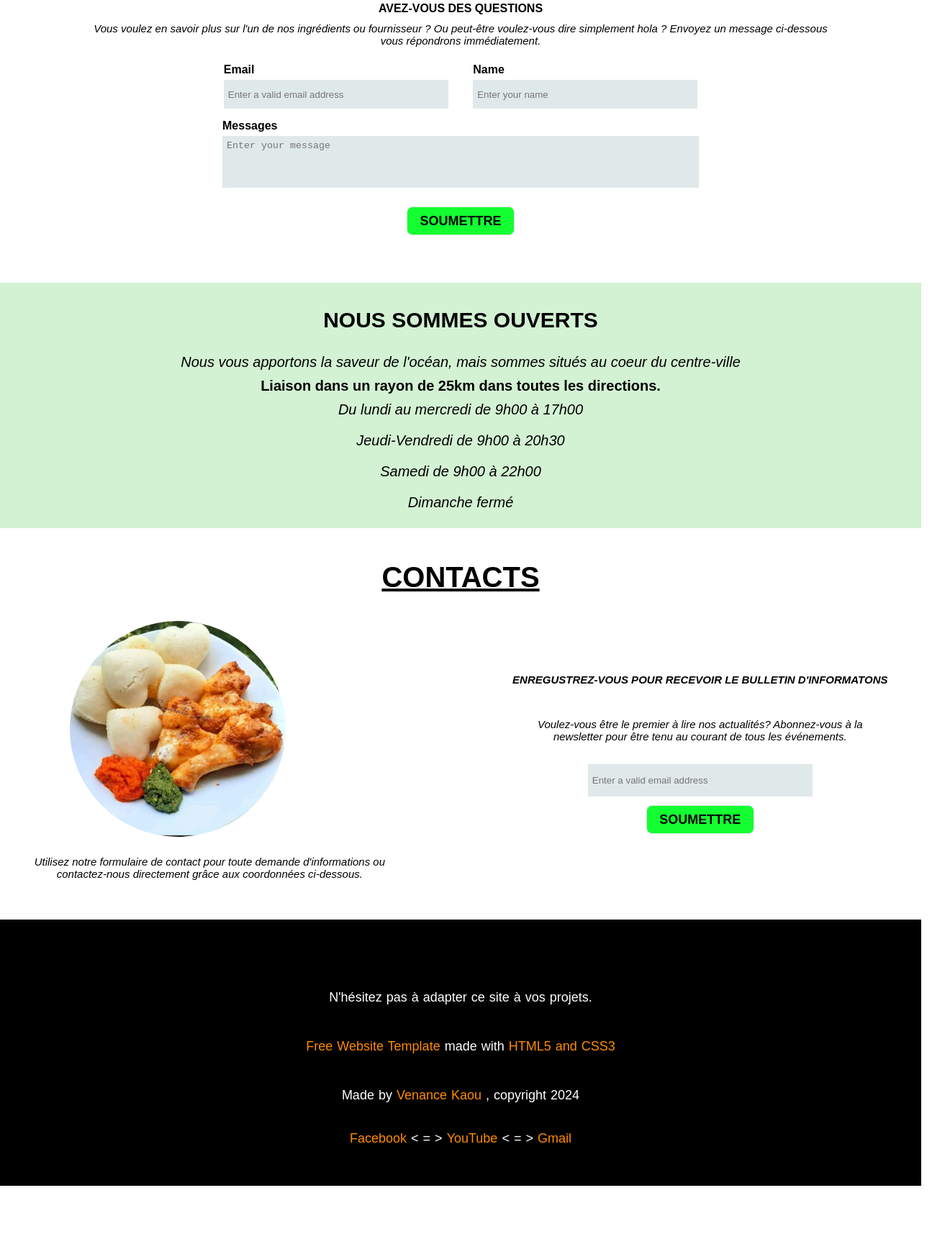
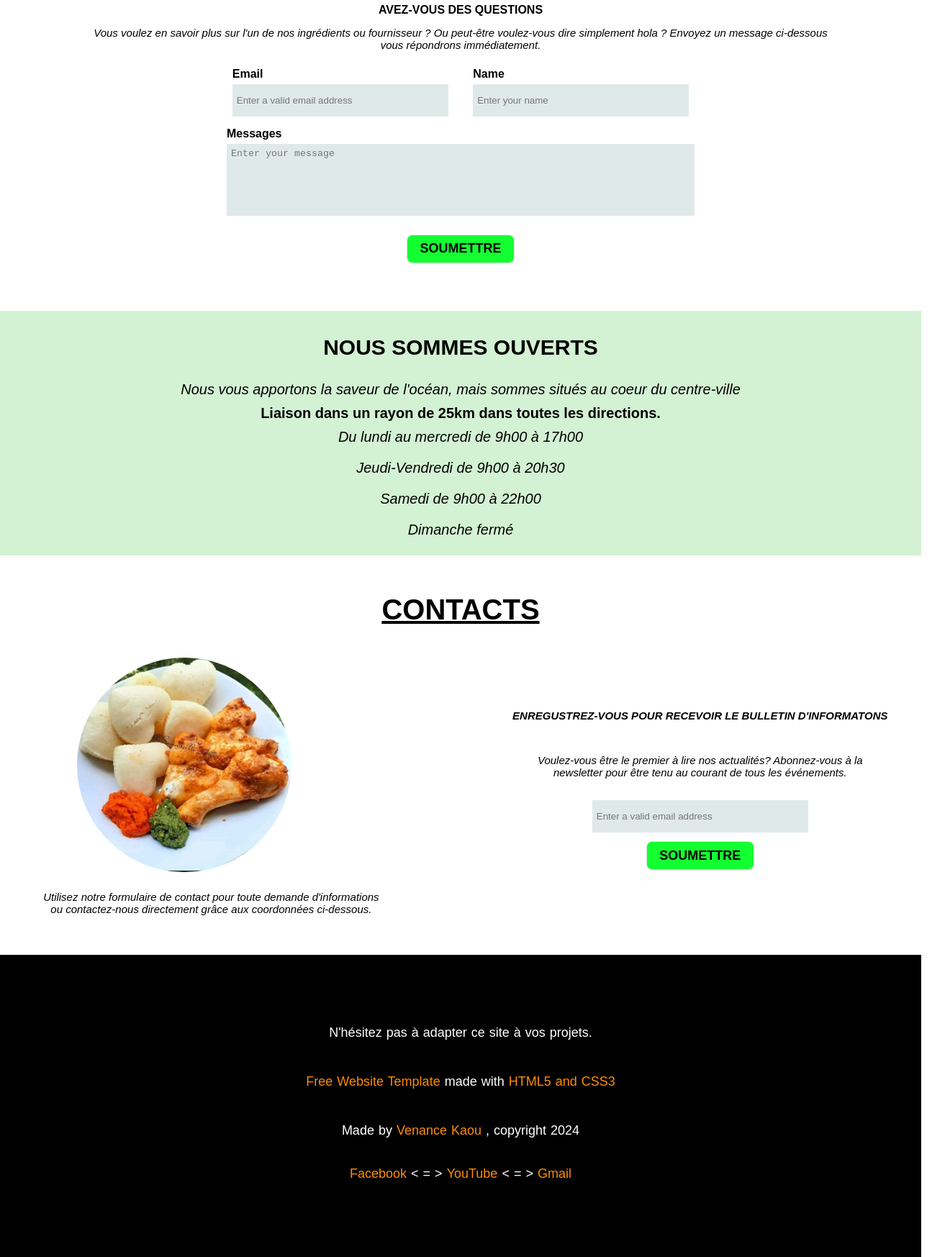
Before and after one commit to Venance-Kaou/template_resto_2, a plain HTML site: page index.html in a window 1280 px wide. Shown: the part 486-2233 px from the top of the page at 72% size, 1320 px wide, since content can reach past the window. Before the commit the page ends 2134 px from the top, so only its background shows below. Drawn offline with Linux system fonts and the light colour scheme.

```diff
--- a/index.html
+++ b/index.html
@@ -26,7 +26,7 @@
         </section> <br>
 
 
-          <div class="div1">
+          <section class="div1">
                <h1>AVEZ-VOUS DES QUESTIONS </h1>
                <P>Vous voulez en savoir plus sur l'un de nos ingrédients ou fournisseur ?
                     Ou peut-être voulez-vous dire simplement hola ? Envoyez un message ci-dessous
@@ -57,7 +57,7 @@
                          <input type="submit" value="SOUMETTRE" class="btn1" ><br>
                </form><br><br>
 
-          </div>
+          </section>
 
           <div class="div3">
                     <h1>NOUS SOMMES OUVERTS</h1>
@@ -69,7 +69,7 @@
                     <p>Dimanche fermé</p>
           </div>
 
-          <div class="section2">
+          <section class="section2">
 
                     <h1>CONTACTS</h1>
                     <div class="div4">
@@ -101,10 +101,10 @@
                                    </form>
 
                     </div>
-          </div>
+          </section>
 
 
-               <div>
+
                <footer>
                          <p> N'hésitez pas à adapter ce site à vos projets. </p>
                          <p>
@@ -119,9 +119,6 @@
                          </p>
 
                </footer>
-               </div>
-
-
 
 
 </body>
--- a/style.css
+++ b/style.css
@@ -1,18 +1,24 @@
-body{
-     width: 100%;
+ * {
+     box-sizing: border-box;
+}
+
+ body {
+     font-family: sans-serif;
+     width: 100vw;
+     max-width: 100%;
      margin: 0px;
      padding: 0px;
-     font-family: sans-serif;
-     position: absolute;
-     left: 0px;
-     right: 0px;
+     position: relative;
+     overflow-x: hidden;
+
 }
 
 /* Le navbar */
 
 nav {
      margin-right: 100px;
-     background-color: rgb(9, 21, 77);
+     /* background-color: rgb(9, 21, 77); */
+     background-color: rgb(150, 63, 37);
      width: 100%;
 }
 
@@ -100,7 +106,7 @@ nav ul{
 .div2 input{
      border: 4px solid rgb(224, 233, 233);
      width: 350px;
-     height: 30px;
+     height: 45px;
      background-color: rgb(224, 233, 233);
      outline: none;
 }
@@ -115,7 +121,7 @@ nav ul{
 .div2 textarea{
      border: 4px solid rgb(224, 233, 233);
      width: 725px;
-     height: 60px;
+     height: 100px;
      background-color: rgb(224, 233, 233);
      outline: none;
      resize: none;
@@ -215,7 +221,7 @@ nav ul{
  .div5 .input1{
      border: 4px solid rgb(224, 233, 233);
      width: 300px;
-     height: 35px;
+     height: 45px;
      background-color: rgb(224, 233, 233);
      float: left;
      margin-left: 40px;
@@ -262,12 +268,11 @@ nav ul{
 footer{
      background-color: black;
      width: 100%;
+     overflow: hidden;
      height: 400px;
      position: relative;
      margin-bottom: 0px;
      padding-top: 80px;
-
-
 
 }
 footer p{
@@ -293,7 +298,6 @@ footer a{
 /* Lorsque la largeur maximale de l'écran est de 720px  */
 
 @media screen and (max-width: 720px) {
-
 
      nav {
 
@@ -321,13 +325,13 @@ footer a{
 
 
      .section1{
-          width: 100%;
           height: 300px;
-          display: block;
-          justify-content: center;
-          align-items: center;
-          background-repeat: round;
-          background-size:100%;
+          /* max-width: 100%; */
+          /* display: block; */
+          /* justify-content: center; */
+          /* align-items: center; */
+          /* background-repeat: round; */
+          /* background-size:100%; */
      }
 
      .section1 h1{
@@ -490,6 +494,7 @@ footer a{
           justify-content: center;
           align-items: center;
           padding-top: 40px;
+
      }
 
      footer p{
@@ -692,6 +697,7 @@ footer a{
           justify-content: center;
           align-items: center;
           padding-top: 70px;
+          padding-bottom: 350px;
      }
 
      footer p{
```
Lines whose indentation alone changed are shown as unchanged.
